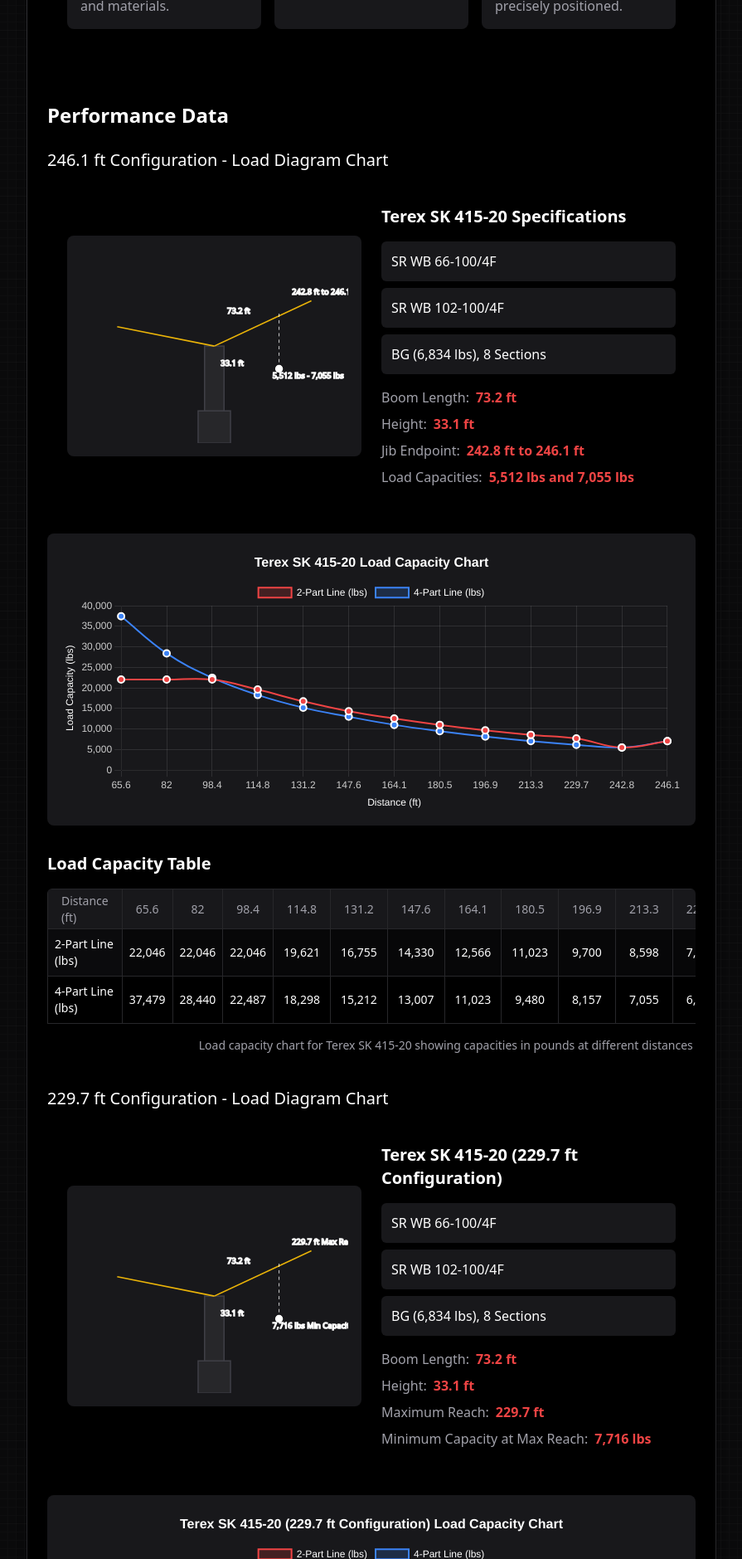
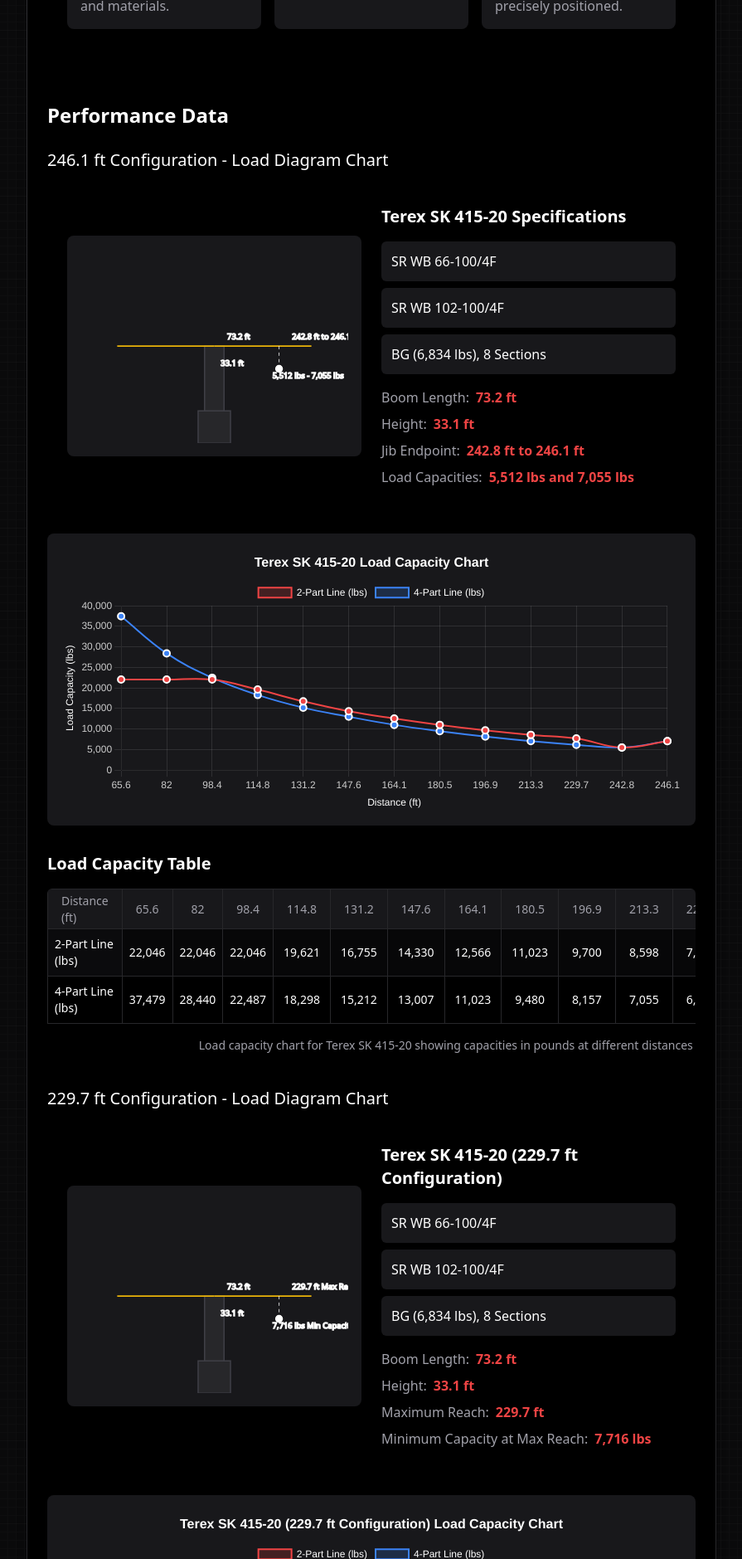
Before and after one commit to ArsCodeAmatoria/lilfoot, a Next.js app: page /tower-crane/terex-sk-415-20 in a window 1280 px wide. Shown: the part 2669-4548 px from the top of the page at 83% size, without its empty margins (336-1231 px from the left). Built offline with nearby package versions, Linux system fonts and the light colour scheme; a web font is replaced by a local one.

Commit message:
Update crane illustrations with flat tops in load diagram charts

```diff
--- a/app/components/TerexLoadDiagram229Chart.tsx
+++ b/app/components/TerexLoadDiagram229Chart.tsx
@@ -169,20 +169,20 @@ const TerexLoadDiagram229Chart = () => {
                 {/* Main tower */}
                 <rect x="185" y="150" width="30" height="100" className="fill-gray-800 stroke-gray-700" />
 
-                {/* Boom */}
-                <line x1="200" y1="150" x2="350" y2="80" className="stroke-yellow-500 stroke-2" />
+                {/* Boom - now flat/horizontal */}
+                <line x1="200" y1="150" x2="350" y2="150" className="stroke-yellow-500 stroke-2" />
 
                 {/* Counter weight */}
-                <line x1="200" y1="150" x2="50" y2="120" className="stroke-yellow-500 stroke-2" />
+                <line x1="200" y1="150" x2="50" y2="150" className="stroke-yellow-500 stroke-2" />
 
                 {/* Hook and line */}
-                <line x1="300" y1="100" x2="300" y2="180" className="stroke-white stroke-1" strokeDasharray="5,5" />
+                <line x1="300" y1="150" x2="300" y2="180" className="stroke-white stroke-1" strokeDasharray="5,5" />
                 <circle cx="300" cy="185" r="5" className="fill-white stroke-white" />
 
                 {/* Measurements */}
-                <text x="220" y="100" fill="#ef4444" fontSize="12">73.2 ft</text>
+                <text x="220" y="140" fill="#ef4444" fontSize="12">73.2 ft</text>
                 <text x="210" y="180" fill="#ef4444" fontSize="12">33.1 ft</text>
-                <text x="320" y="70" fill="#ef4444" fontSize="12">229.7 ft Max Reach</text>
+                <text x="320" y="140" fill="#ef4444" fontSize="12">229.7 ft Max Reach</text>
                 <text x="290" y="200" fill="#ef4444" fontSize="12">7,716 lbs Min Capacity</text>
               </svg>
             </div>
--- a/app/components/TerexLoadDiagramChart.tsx
+++ b/app/components/TerexLoadDiagramChart.tsx
@@ -177,20 +177,20 @@ const TerexLoadDiagramChart = () => {
                 {/* Main tower */}
                 <rect x="185" y="150" width="30" height="100" className="fill-gray-800 stroke-gray-700" />
 
-                {/* Boom */}
-                <line x1="200" y1="150" x2="350" y2="80" className="stroke-yellow-500 stroke-2" />
+                {/* Boom - now flat/horizontal */}
+                <line x1="200" y1="150" x2="350" y2="150" className="stroke-yellow-500 stroke-2" />
 
                 {/* Counter weight */}
-                <line x1="200" y1="150" x2="50" y2="120" className="stroke-yellow-500 stroke-2" />
+                <line x1="200" y1="150" x2="50" y2="150" className="stroke-yellow-500 stroke-2" />
 
                 {/* Hook and line */}
-                <line x1="300" y1="100" x2="300" y2="180" className="stroke-white stroke-1" strokeDasharray="5,5" />
+                <line x1="300" y1="150" x2="300" y2="180" className="stroke-white stroke-1" strokeDasharray="5,5" />
                 <circle cx="300" cy="185" r="5" className="fill-white stroke-white" />
 
                 {/* Measurements */}
-                <text x="220" y="100" fill="#ef4444" fontSize="12">73.2 ft</text>
+                <text x="220" y="140" fill="#ef4444" fontSize="12">73.2 ft</text>
                 <text x="210" y="180" fill="#ef4444" fontSize="12">33.1 ft</text>
-                <text x="320" y="70" fill="#ef4444" fontSize="12">242.8 ft to 246.1 ft</text>
+                <text x="320" y="140" fill="#ef4444" fontSize="12">242.8 ft to 246.1 ft</text>
                 <text x="290" y="200" fill="#ef4444" fontSize="12">5,512 lbs - 7,055 lbs</text>
               </svg>
             </div>
```
